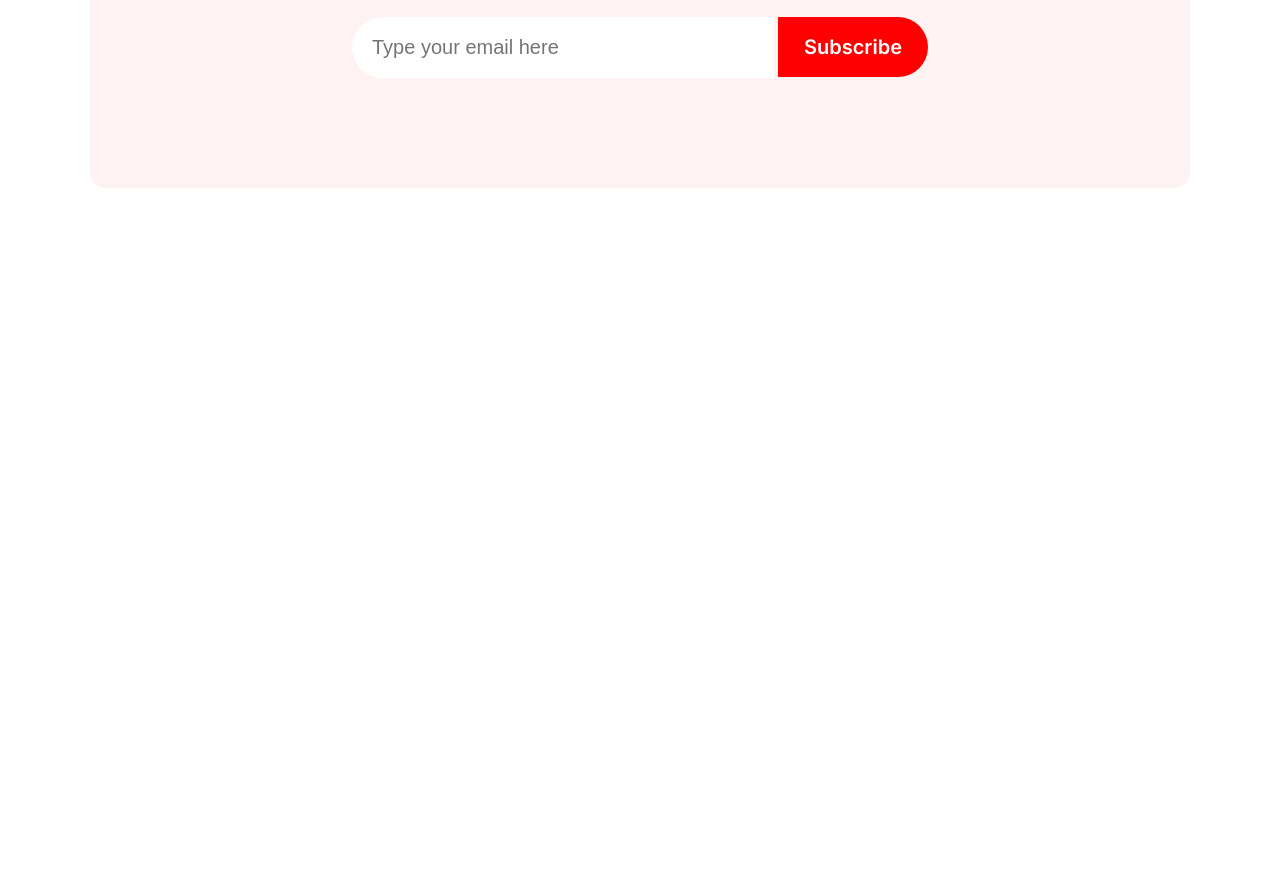
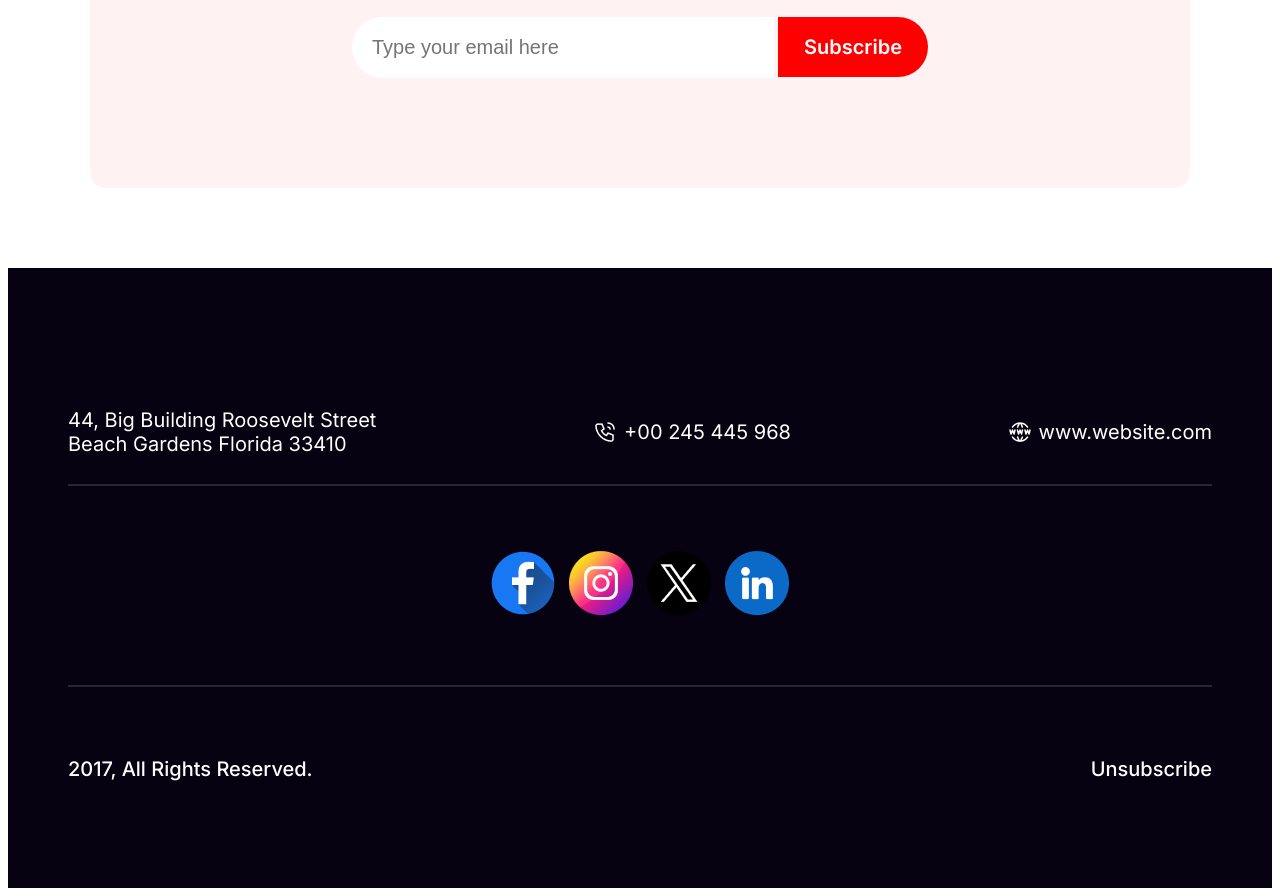
Before and after one commit to AbdurRahim80/Happy-New-Year-2023, a plain HTML site: page index.html in a window 1280 px wide. Shown: the part 5528-6424 px from the top of the page. Before the commit the page ends 5796 px from the top, so only its background shows below. Drawn offline with Linux system fonts and the light colour scheme.

Commit message:
add footer section

```diff
--- a/index.html
+++ b/index.html
@@ -134,19 +134,19 @@
                 <div class="portfolio-text">
                     <h5>THE BEST GIFTS</h5>
                     <h3>Our Awesome Portfolio</h3>
-                    <p>Dolor sit amet consectetur. Consequat eget consectetur maecenas sed molestie malesuada.  </p>
+                    <p>Dolor sit amet consectetur. Consequat eget consectetur maecenas sed molestie malesuada. </p>
                     <p>Ipsum sed sodales risus ut pellentesque vel euismod.</p>
                 </div>
                 <div class="portfolio-img">
                     <div class="portfolio-col-1">
-                        <div><img src="resource/Rectangle 3.png"  width="350px" height="320px" alt=""></div>
-                        <div><img src="resource/Rectangle 4.png"  width="350px" height="320px" alt=""></div>
-                        <div><img src="resource/Rectangle 5.png"  width="350px" height="320px" alt=""></div>
+                        <div><img src="resource/Rectangle 3.png" width="350px" height="320px" alt=""></div>
+                        <div><img src="resource/Rectangle 4.png" width="350px" height="320px" alt=""></div>
+                        <div><img src="resource/Rectangle 5.png" width="350px" height="320px" alt=""></div>
                     </div>
                     <div class="portfolio-col-2">
-                        <div><img src="resource/Rectangle 6.png"  width="350px" height="320px" alt=""></div>
-                        <div><img src="resource/Rectangle 7.png"  width="350px" height="320px" alt=""></div>
-                        <div><img src="resource/Rectangle 8.png"  width="350px" height="320px" alt=""></div>
+                        <div><img src="resource/Rectangle 6.png" width="350px" height="320px" alt=""></div>
+                        <div><img src="resource/Rectangle 7.png" width="350px" height="320px" alt=""></div>
+                        <div><img src="resource/Rectangle 8.png" width="350px" height="320px" alt=""></div>
                     </div>
                 </div>
             </section>
@@ -157,18 +157,44 @@
                 <div class="sub-sec">
                     <img src="resource/Group 61.png" alt="">
                     <h3>Subscribe Newsletter</h3>
-                    <p>Dolor sit amet consectetur. Consequat eget consectetur maecenas sed molestie malesuada. <br> Ipsum sed sodales risus ut pellentesque vel euismod. </p>
+                    <p>Dolor sit amet consectetur. Consequat eget consectetur maecenas sed molestie malesuada. <br>
+                        Ipsum sed sodales risus ut pellentesque vel euismod. </p>
                     <input type="text" class="email" placeholder="Type your email here">
                     <button class="sub-btn">Subscribe</button>
                 </div>
             </section>
             <!-- subscribe section end here  -->
-
-
     </div>
     </main>
     <footer>
-
+        <section>
+            <div class="footer">
+                <div class="footer-contant-1">
+                    <p>44, Big Building Roosevelt Street <br>
+                        Beach Gardens Florida 33410</p>
+                    <div>
+                        <img src="resource/Call.png" alt="">
+                        <p>+00 245 445 968</p>
+                    </div>
+                    <div>
+                        <img src="resource/Website.png" alt="">
+                        <p>www.website.com</p>
+                    </div>
+                </div>
+                <hr class="hr">
+                <div class="footer-contant-2">
+                    <img src="resource/Facebook.png" alt="">
+                    <img src="resource/Instagram.png" alt="">
+                    <img src="resource/Twitter.png" alt="">
+                    <img src="resource/Linkedin.png" alt="">
+                </div>
+                <hr class="hr">
+                <div class="footer-contant-3">
+                    <p>2017, All Rights Reserved.</p>
+                    <p>Unsubscribe</p>
+                </div>
+            </div>
+        </section>
     </footer>
 </body>
 
--- a/style.css
+++ b/style.css
@@ -440,7 +440,7 @@
     width: 400px;
     border: none;
     height: 59px;
-    border-radius: 50px  0px 0px 50px;
+    border-radius: 50px 0px 0px 50px;
     background: #FFF;
     font-size: 20px;
     padding-left: 20px;
@@ -459,8 +459,60 @@
     border: none;
     background: #F00;
 }
+
 /* subscribe section end here  */
 
 /* footer section start here  */
+.footer {
+    height: 380px;
+    background: #070211;
+    padding: 120px 60px;
+}
+
+.footer-contant-1 {
+    display: flex;
+    justify-content: space-between;
+    align-items: center;
+}
+
+.footer-contant-1 div {
+    display: flex;
+    justify-content: space-between;
+    align-items: center;
+    gap: 7px;
+}
+
+.footer-contant-1 p {
+    color: #FFF;
+    font-family: "Inter";
+    font-size: 20px;
+    font-weight: 400;
+}
+
+.footer-contant-2 {
+    text-align: center;
+    margin: 60px auto;
+}
+.footer-contant-2 img {
+    padding: 5px;
+}
+
+.footer-contant-3 {
+    display: flex;
+    justify-content: space-between;
+    align-items: center;
+    color: #FFF;
+    font-family: "Inter";
+    font-size: 20px;
+    font-style: normal;
+    font-weight: 500;
+    margin-top: 50px;
+}
+.hr{
+    height:2px;
+    background-color: #292531;
+    border: none;
+}
+
 
 /* footer section end here  */
```
